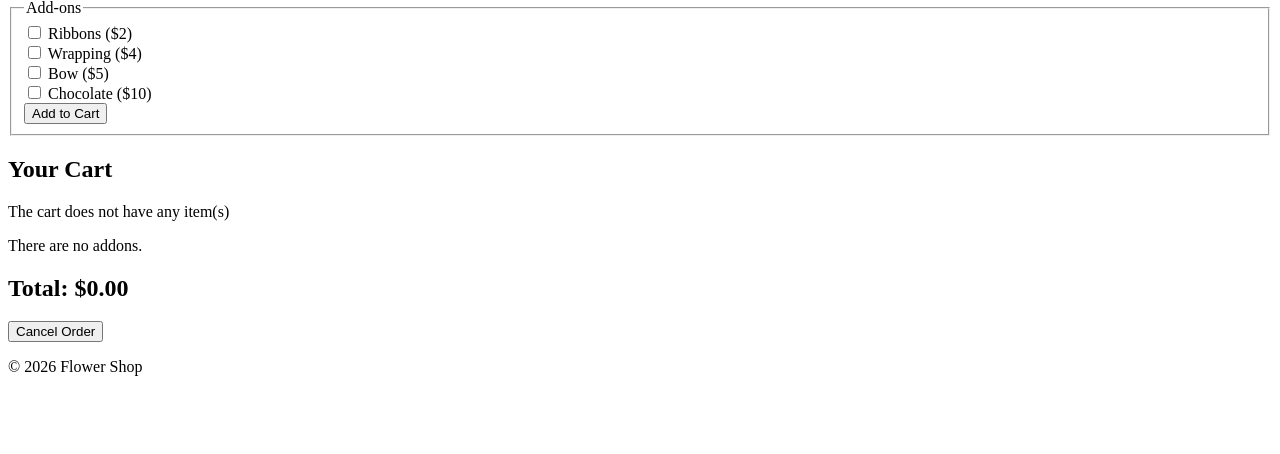
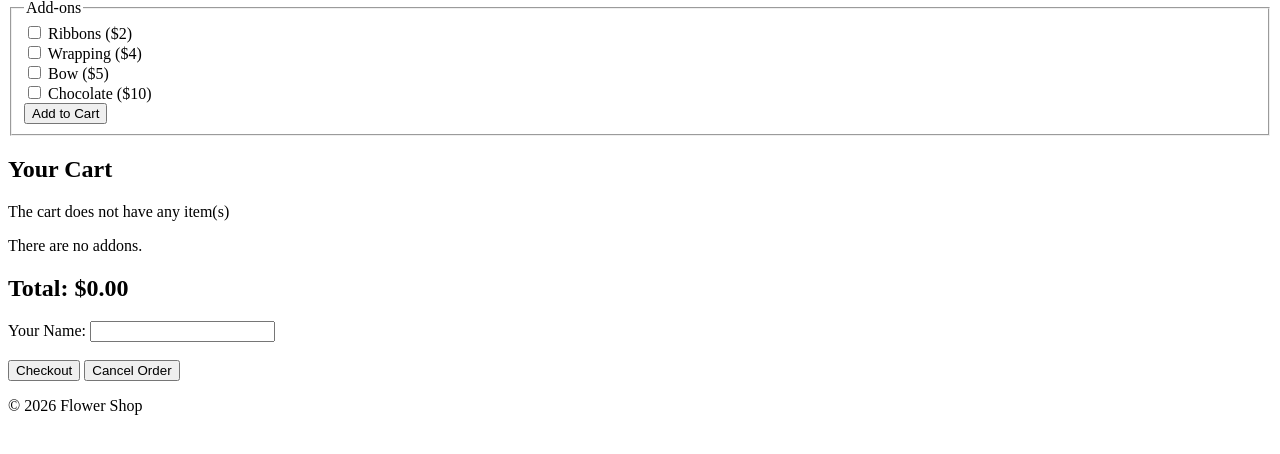
Before and after one commit to st25209-lgtm/CSC2FlaskPractice, a Flask app: page / in a window 1280 px wide. Shown: the part 315-769 px from the top of the page. Run offline with Flask 3, Linux system fonts and the light colour scheme.

Commit message:
Extended the form to include an input for name and a checkout button

```diff
--- a/templates/index.html
+++ b/templates/index.html
@@ -56,7 +56,10 @@
         {% endif %}
         <h2>Total: ${{'%.2f' % total}}</h2>
         <form method="POST">
-            <button type="submit" formaction="{{ url_for('cancel_order') }}">Cancel Order</button>
+            <label for="customer_name_checkout">Your Name:</label>
+            <input type="input" name="customer_name" id="customer_name_checkout" required></br></br>
+            <button type="submit" formaction="{{ url_for('cancel_order') }}" onclick="return confirm('Proceed to Checkout?')">Checkout</button>
+            <button type="submit" formaction="{{ url_for('cancel_order') }}" onclick="return confirm('This will clear out your order. Are you sure?')">Cancel Order</button>
         </form>
         {% with messages = get_flashed_messages() %}
             {% if messages %}
```
